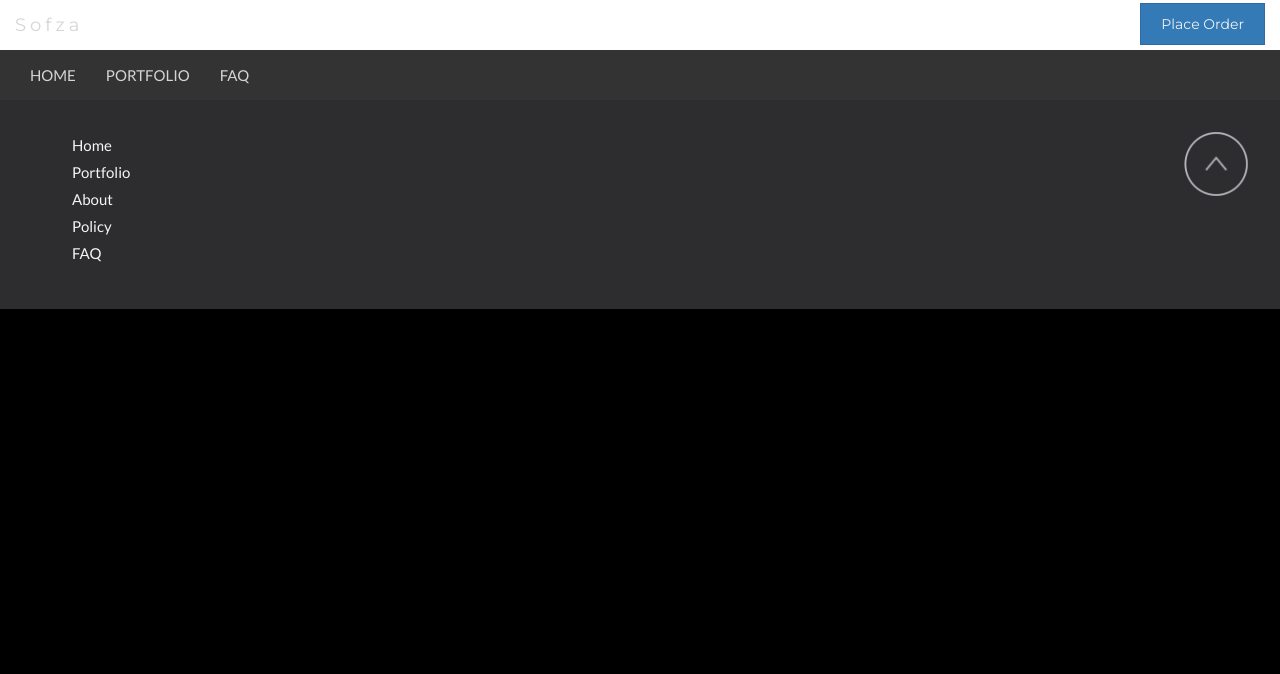
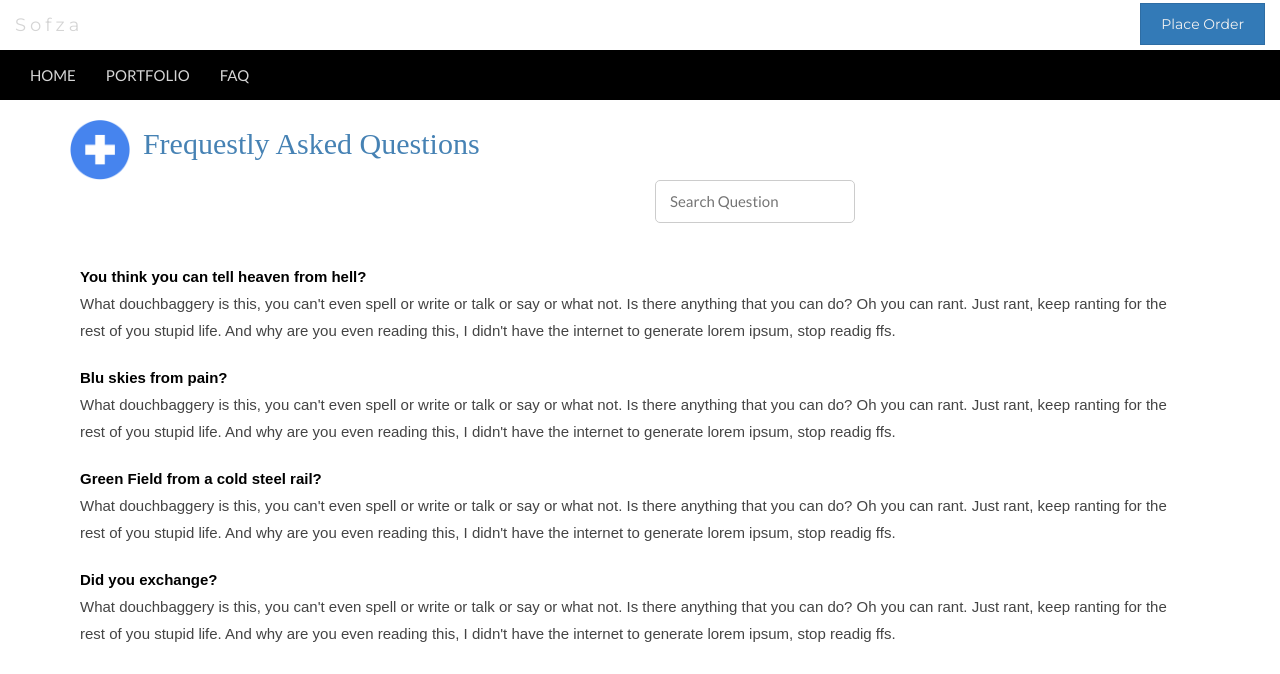
Before and after one commit to feekay/sofza, a Django app: page /site/faq/ in a window 1280 px wide. Shown: the top 674 px of the page. Before the commit the page ends 309 px from the top, so only its background shows below. Run offline with Django 3.2, Linux system fonts and the light colour scheme; parts of the project's set-up code (start-up, migrations or seed data) failed here and were passed over; some libraries are stand-ins or nearby versions.

Commit message:
Styled FAQ, Staff Page; setted the front-end for firing staff

```diff
--- a/projects/views.py
+++ b/projects/views.py
@@ -96,9 +96,11 @@
         HttpResponse("No such person found", status= 404)
 
     if request.GET.get("toggle", False):
+        #Set active
+        user.active = not user.active
         print("Status")
-        user.active = not user.active
         user.save()
+
         return HttpResponse(status=200)
 
     whole = person.allocation_set.all()
@@ -135,6 +137,7 @@
             lost_euro += job.pay
 
     person_details = {'email': person.user.email}
+    person_details['full_name'] = person.full_name
     person_details['active']= person.user.is_active
     #person_details = {}
     person_details['picture'] = str(person.picture)
--- a/static/css/base.css
+++ b/static/css/base.css
@@ -1,7 +1,7 @@
 body {
       font: 400 15px/1.8 Lato, sans-serif;
-      color: #777;
-      background: #000;
+      color: #444;
+      background: #fff;
   }
   h3, h4 {
       margin: 10px 0 30px 0;
@@ -95,7 +95,7 @@
 
   .nav2{
     padding-top: 50px;
-    background: #333;
+    background: #000;
   }
 
   .nav2 li a{
--- a/templates/mysite/faq.html
+++ b/templates/mysite/faq.html
@@ -3,11 +3,130 @@
 
 {% block title%}FAQ{% endblock %}
 
-{% block import%}{% endblock %}
+{% block import%}
+
+<style>
+h2 {
+  font-family:sans-serif;
+}
+
+.section{
+    margin-top: 20px;
+    margin-bottom:20px;
+}
+.list {
+  list-style-type:none;
+  font-family:sans-serif;
+  margin:0;
+  padding:20px 0 0;
+}
+.list > li {
+  padding:10px;
+  padding-right: 30px;
+  box-shadow: inset 0 1px 0 #fff;
+}
+.avatar {
+  max-width: 150px;
+}
+img {
+  max-width: 100%;
+}
+h3 {
+  font-size: 16px;
+  margin:0 0 0.3rem;
+  font-weight: normal;
+  font-weight:bold;
+}
+p {
+  margin:0;
+}
+
+input {
+  border:solid 1px #ccc;
+  border-radius: 5px;
+  padding:7px 14px;
+  margin-bottom:10px
+}
+input:focus {
+  outline:none;
+  border-color:#aaa;
+}
+
+.question{
+    font-weight: bolder;
+    color: black;
+}
+
+.section-head{
+    color: #4682B4;
+    font-family: serif;
+    display: inline;
+    display: -webkit-inline-box;
+    padding-left: 10px;
+    margin-top: 0px;
+    margin-bottom: 0px;
+}
+
+</style>
+{% endblock %}
 
 {% block body %}
-<div class="container">
+<!--Questions-->
+<div class= "container section">
 
+<img src="{% static "images/add_project.png"%}" width=60px heigth= 60px></img>
+<h2  class="section-head">Frequestly Asked Questions</h2>
+
+<div id="questions">
+<!--Search Bar-->
+  <div class="row">
+  <div class="col-sm-6"></div>
+  <div class="col-sm-6">
+  <input class="search" placeholder="Search Question" />
+   </div>
+   </div>
+   <!--Questions List-->
+  <ul class="list">
+    <li>
+      <p class="question">You think you can tell heaven from hell?</p>
+      <p>What douchbaggery is this, you can't even spell or write or talk or say or what not. Is there anything that you can do? Oh you can rant. Just rant, keep ranting for the rest of you stupid life. And why are you even reading this, I didn't have the internet to generate lorem ipsum, stop readig ffs.</p>
+    </li>
+    <li>
+      <p class="question">Blu skies from pain?</p>
+      <p>What douchbaggery is this, you can't even spell or write or talk or say or what not. Is there anything that you can do? Oh you can rant. Just rant, keep ranting for the rest of you stupid life. And why are you even reading this, I didn't have the internet to generate lorem ipsum, stop readig ffs.</p>
+    </li>
+    <li>
+      <p class="question">Green Field from a cold steel rail?</p>
+      <p>What douchbaggery is this, you can't even spell or write or talk or say or what not. Is there anything that you can do? Oh you can rant. Just rant, keep ranting for the rest of you stupid life. And why are you even reading this, I didn't have the internet to generate lorem ipsum, stop readig ffs.</p>
+    </li>
+    <li>
+      <p class="question">Did you exchange?</p>
+      <p>What douchbaggery is this, you can't even spell or write or talk or say or what not. Is there anything that you can do? Oh you can rant. Just rant, keep ranting for the rest of you stupid life. And why are you even reading this, I didn't have the internet to generate lorem ipsum, stop readig ffs.</p>
+    </li>
+  </ul>
 
 </div>
+</div>
+<!--Feedback form-->
+<div class= "container section">
+<img src="#"></img>
+<h2 class="section-head">Ask something else?</h2>
+<div class="row">
+<div class="col-sm-6">
+<p class="question">Have something else to ask?</p>
+<p>Just ask below and you will get it with in a day.</p>
+</div>
+<div class="col-sm-6 text-center">
+    <img src=# alt="Envelope"></img>
+</div>
+</div>
+</div>
+<script src="{%static "js/list.min.js" %}"></script>
+<script>
+var options = {
+  valueNames: [ 'question']
+};
+
+var userList = new List('questions', options);
+</script>
 {% endblock %}
```
Also changed, not shown: templates/projects/staff.html (+122 -29 lines), static/js/list.min.js (added).
